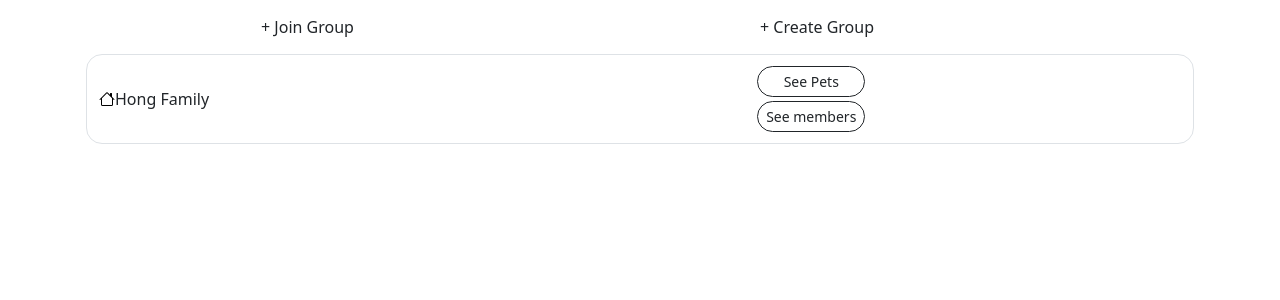
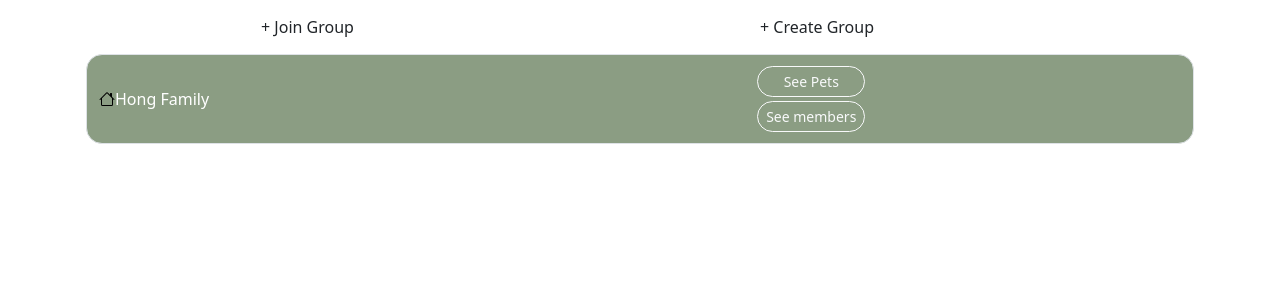
Before and after one commit to brandonhjh/PawfectPals, a Vue app in the folder pawfectpal-frontend/: page /groups in a window 1280 px wide. Shown: the top 300 px of the page. Built offline with nearby package versions, Linux system fonts and the light colour scheme; no server answers.

Commit message:
first draft of adding colour as a whole

```diff
--- /dev/null
+++ b/pawfectpal-frontend/src/global.css
@@ -0,0 +1,4 @@
+#green-banner{
+    background-color: #8B9D83;
+    color: white;
+}
--- a/pawfectpal-frontend/src/main.js
+++ b/pawfectpal-frontend/src/main.js
@@ -3,6 +3,7 @@ import App from "./App.vue";
 import "bootstrap/dist/css/bootstrap.css";
 import router from "../router.js";
 import store from "./store/index.js";
+import "./global.css";
 
 const app = createApp(App);
 app.use(router).use(store);
--- a/pawfectpal-frontend/src/views/Create-group-view.vue
+++ b/pawfectpal-frontend/src/views/Create-group-view.vue
@@ -1,6 +1,6 @@
 <template lang="html">
   <div class="container my-5 " >
-    <div id="group-bg" class="container border rounded-4 pt-4 pb-3 " >
+    <div id="green-banner" class="container border rounded-4 pt-4 pb-3 " >
       <div class="mb-3 mt-5 pt-5 ">
         <label for="groupId" class="form-label">Group ID:</label>
         <input
@@ -44,10 +44,4 @@ export default {
 </script>
 
 <style lang="css">
-#group-bg {
-  color: white;
-  background-color:#8B9D83;
-}
-
-
 </style>
--- a/pawfectpal-frontend/src/views/Group-pets-view.vue
+++ b/pawfectpal-frontend/src/views/Group-pets-view.vue
@@ -11,7 +11,7 @@
             </div>
         </div>
 
-        <div class="row bg-light m-1 mb-3 rounded">
+        <div id="green-banner" class="row m-1 mb-3 rounded">
             <div class="col-3 align-self-center text-center">
                 <img src="https://images.squarespace-cdn.com/content/v1/58b4791ad2b857c893179e34/1537971642021-LHW76T7O8JG0M4GLTSTP/IMG_2818.jpg?format=1000w" class="w-75 rounded-circle py-3"/>
                 <br>
--- a/pawfectpal-frontend/src/views/Groups-view.vue
+++ b/pawfectpal-frontend/src/views/Groups-view.vue
@@ -18,7 +18,7 @@
       </div>
     </div>
 
-    <div class="row m-1 border rounded-4">
+    <div id="green-banner" class=" row m-1 border rounded-4">
       <div class="col-7 d-flex justify-content-left">
         <div class="d-flex align-items-center">
           <img src="../assets/house.svg" alt="" class="" />
@@ -30,14 +30,14 @@
         <div class="btn btn-group-vertical">
           <button
             type="button"
-            class="btn rounded-pill btn-outline-dark btn-sm w-100"
+            class="btn rounded-pill btn-outline-light btn-sm w-100"
             @click="goToGroupPets"
           >
             See Pets
           </button>
           <button
             type="button"
-            class="btn rounded-pill btn-outline-dark btn-sm w-100 mt-1"
+            class="btn rounded-pill btn-outline-light btn-sm w-100 mt-1"
             @click="goToGroupMember"
           >
             See members
@@ -75,4 +75,6 @@ export default {
   },
 };
 </script>
-<style lang="css"></style>
+<style lang="css">
+
+</style>
```
